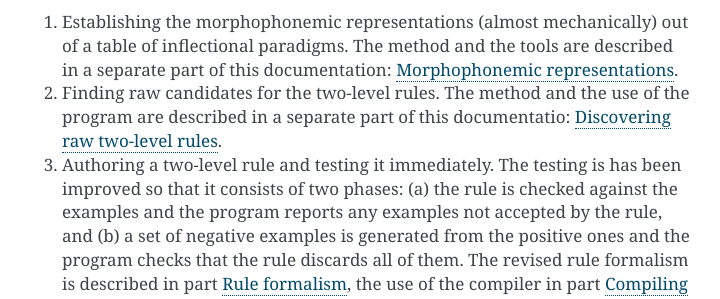
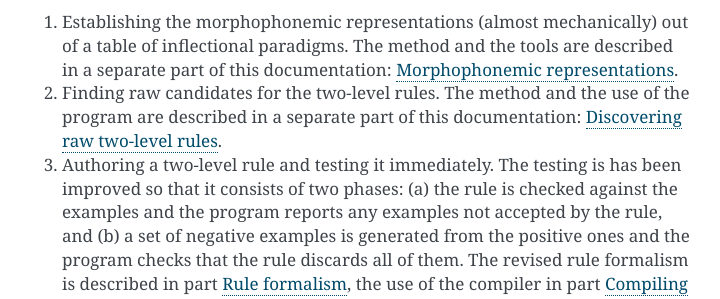
Before and after one commit to koskenni/twol, a Sphinx documentation site: the page built from docs/intro.rst, in a window 1280 px wide and 900 px high, scrolled down 972 px. Shown: the part 179-478 px from the top of the window, without its empty margins (388-1108 px from the left). Built offline with Sphinx 7.4.7, drawn with Linux system fonts in a browser that asks for light colours.

Commit message:
Update intro.rst - typo corrected

```diff
--- a/docs/intro.rst
+++ b/docs/intro.rst
@@ -31,7 +31,7 @@ This set of documents demonstrates methods and tools for:
 
 1. Establishing the morphophonemic representations (almost mechanically) out of a table of inflectional paradigms.  The method and the tools are described in a separate part of this documentation: :ref:`representations`.
 
-2. Finding raw candidates for the two-level rules.  The method and the use of the program are described in a separate part of this documentatio: :ref:`discovery`.
+2. Finding raw candidates for the two-level rules.  The method and the use of the program are described in a separate part of this documentation: :ref:`discovery`.
 
 3. Authoring a two-level rule and testing it immediately.  The testing is has been improved so that it consists of two phases: (a) the rule is checked against the examples and the program reports any examples not accepted by the rule, and (b) a set of negative examples is generated from the positive ones and the program checks that the rule discards all of them.  The revised rule formalism is described in part :ref:`formalism`, the use of the compiler in part :ref:`compiling`.  For the interested reader, some details of the methods and algorithms of the compilation process are documented separately: :ref:`twrule`.  The compiler can also test the whole rule grammar against examples.  When the rules have been written for all morphophonemes, the program can make a more comprehensive check that the grammar is complete and has all necessary constraints.
 
```
